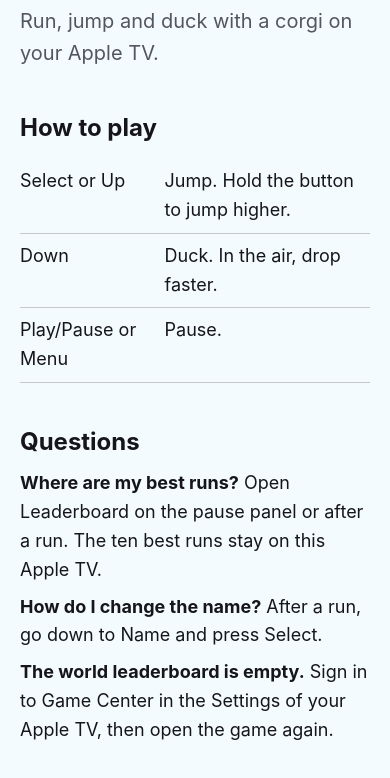
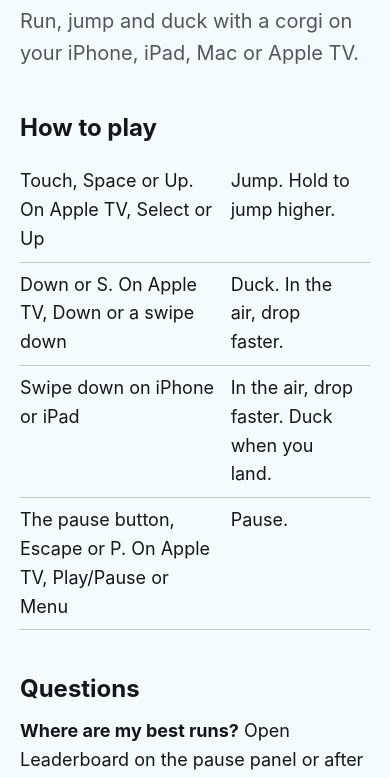
Before and after one commit to xepozz/corgi-runner-app, a plain HTML site: page index.html in a window 390 px wide. Shown: the part 302-1080 px from the top of the page. Drawn offline with Linux system fonts and the light colour scheme.

Commit message:
The iPhone, iPad and Mac version: controls and policy

```diff
--- a/index.html
+++ b/index.html
@@ -3,27 +3,28 @@
 <head>
 <meta charset="UTF-8">
 <meta name="viewport" content="width=device-width, initial-scale=1">
-<title>Corgi Runner for Apple TV</title>
-<meta name="description" content="Corgi Runner is an arcade game for Apple TV: run, jump and duck with a corgi through three worlds.">
+<title>Corgi Runner for iPhone, iPad, Mac and Apple TV</title>
+<meta name="description" content="Corgi Runner is an arcade game for iPhone, iPad, Mac and Apple TV: run, jump and duck with a corgi through three worlds.">
 <link rel="stylesheet" href="style.css">
 </head>
 <body>
 <main>
 <img src="corgi-runner.jpg" width="1920" height="1080" alt="A corgi jumps over a crate of apples on green hills">
 <h1>Corgi Runner</h1>
-<p class="lead">Run, jump and duck with a corgi on your Apple TV.</p>
+<p class="lead">Run, jump and duck with a corgi on your iPhone, iPad, Mac or Apple TV.</p>
 
 <h2>How to play</h2>
 <table>
-<tr><td>Select or Up</td><td>Jump. Hold the button to jump higher.</td></tr>
-<tr><td>Down</td><td>Duck. In the air, drop faster.</td></tr>
-<tr><td>Play/Pause or Menu</td><td>Pause.</td></tr>
+<tr><td>Touch, Space or Up. On Apple TV, Select or Up</td><td>Jump. Hold to jump higher.</td></tr>
+<tr><td>Down or S. On Apple TV, Down or a swipe down</td><td>Duck. In the air, drop faster.</td></tr>
+<tr><td>Swipe down on iPhone or iPad</td><td>In the air, drop faster. Duck when you land.</td></tr>
+<tr><td>The pause button, Escape or P. On Apple TV, Play/Pause or Menu</td><td>Pause.</td></tr>
 </table>
 
 <h2>Questions</h2>
-<p><strong>Where are my best runs?</strong> Open Leaderboard on the pause panel or after a run. The ten best runs stay on this Apple TV.</p>
-<p><strong>How do I change the name?</strong> After a run, go down to Name and press Select.</p>
-<p><strong>The world leaderboard is empty.</strong> Sign in to Game Center in the Settings of your Apple TV, then open the game again.</p>
+<p><strong>Where are my best runs?</strong> Open Leaderboard on the pause panel or after a run. The ten best runs stay on this device.</p>
+<p><strong>How do I change the name?</strong> After a run, choose Name.</p>
+<p><strong>The world leaderboard is empty.</strong> Sign in to Game Center in the settings of your device, then open the game again.</p>
 
 <h2>Support</h2>
 <p>Write to <a href="mailto:xepozz@icloud.com">xepozz@icloud.com</a>.</p>
```
Also changed, not shown: privacy.html (+4 -4 lines).
